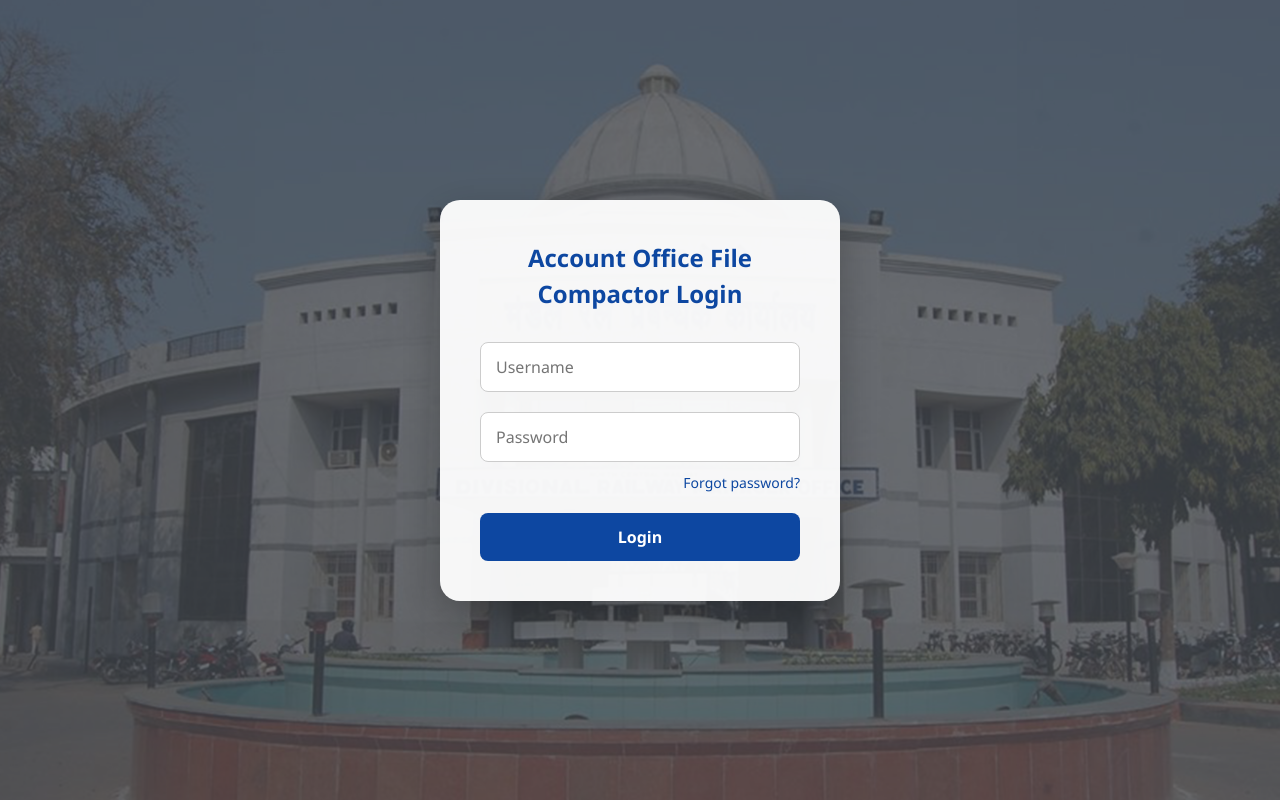
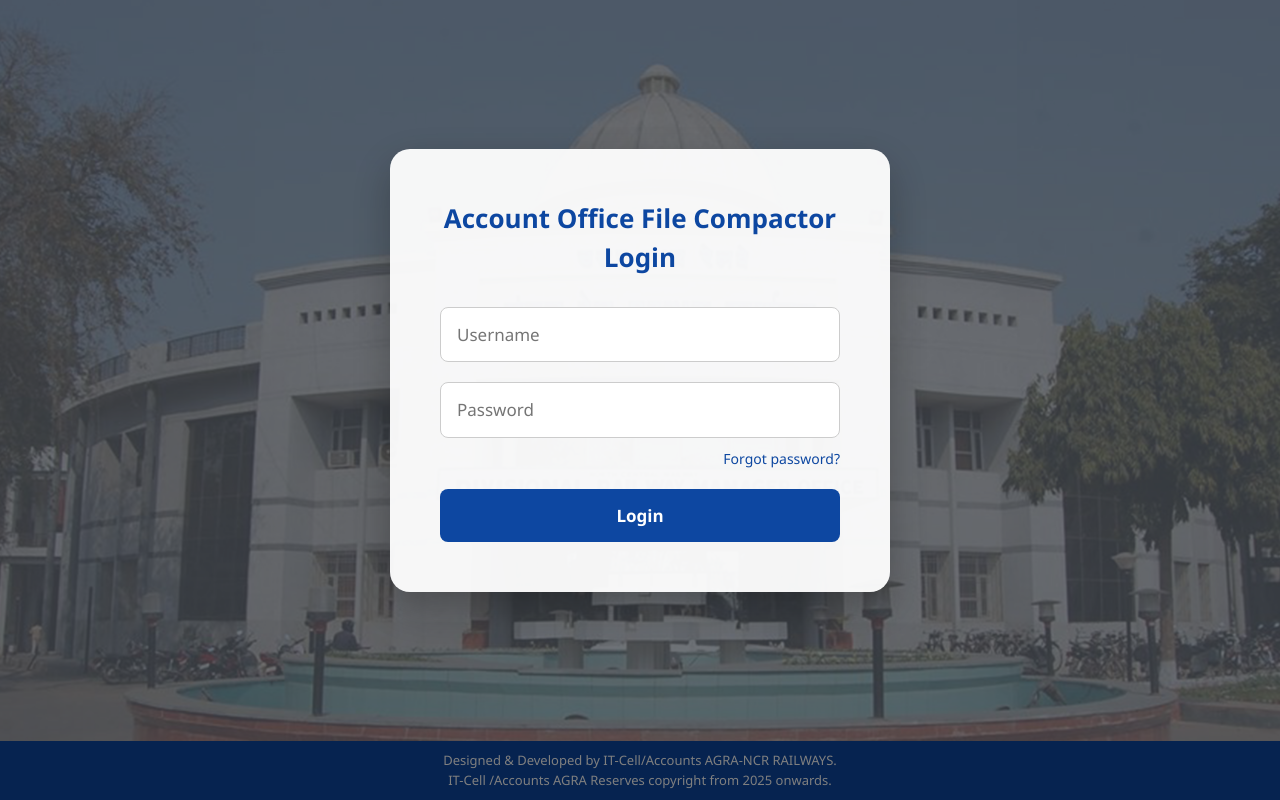
Before and after one commit to Alisha-sagar/Railway_FileManagment, a Flask app: page /login in a window 1280 px wide. Run offline with Flask 3, Linux system fonts and the light colour scheme.

Commit message:
Update login.html

```diff
--- a/templates/login.html
+++ b/templates/login.html
@@ -6,13 +6,16 @@
   <meta name="viewport" content="width=device-width, initial-scale=1.0" />
   <link href="https://cdn.jsdelivr.net/npm/bootstrap@5.3.1/dist/css/bootstrap.min.css" rel="stylesheet" />
   <style>
+    html, body {
+      margin: 0;
+      padding: 0;
+      height: 100%;
+      font-family: 'Segoe UI', sans-serif;
+    }
+
     body {
-      margin: 0;
-      font-family: 'Segoe UI', sans-serif;
-      height: 100vh;
       display: flex;
-      align-items: center;
-      justify-content: center;
+      flex-direction: column;
       background: url("{{ url_for('static', filename='main.png') }}") no-repeat center center fixed;
       background-size: cover;
       position: relative;
@@ -27,20 +30,28 @@
       z-index: 0;
     }
 
+    main {
+      flex: 1 0 auto;
+      display: flex;
+      justify-content: center;
+      align-items: center;
+      position: relative;
+      z-index: 1;
+      padding: 40px 20px;
+    }
+
     #container {
       background: rgba(255, 255, 255, 0.95);
-      width: 400px;
+      width: 500px;
       max-width: 95%;
       border-radius: 20px;
       box-shadow: 0 15px 40px rgba(0, 0, 0, 0.25);
-      padding: 40px;
-      z-index: 5;
-      position: relative;
+      padding: 50px;
     }
 
     .app-title {
       text-align: center;
-      font-size: 24px;
+      font-size: 26px;
       font-weight: bold;
       color: #0D47A1;
       margin-bottom: 30px;
@@ -48,11 +59,11 @@
 
     form input {
       width: 100%;
-      padding: 12px 15px;
+      padding: 14px 16px;
       margin-bottom: 20px;
       border: 1px solid #ccc;
       border-radius: 8px;
-      font-size: 16px;
+      font-size: 17px;
     }
 
     form input:focus {
@@ -66,9 +77,9 @@
       background: #0D47A1;
       border: none;
       color: white;
-      padding: 12px;
+      padding: 14px;
       border-radius: 8px;
-      font-size: 16px;
+      font-size: 17px;
       font-weight: bold;
     }
 
@@ -91,9 +102,19 @@
       padding: 10px;
       margin-bottom: 15px;
     }
+
+    footer {
+      flex-shrink: 0;
+      background-color: #0D47A1;
+      color: white;
+      text-align: center;
+      padding: 10px;
+      font-size: 13px;
+    }
   </style>
 </head>
 <body>
+  <main>
     <div id="container">
       <!-- Title -->
       <div class="app-title">Account Office File Compactor Login</div>
@@ -115,6 +136,7 @@
         <button type="submit">Login</button>
       </form>
     </div>
+  </main>
 
   <!-- Forgot Password Modal -->
   <div class="modal fade" id="forgotModal" tabindex="-1" aria-labelledby="forgotModalLabel" aria-hidden="true">
@@ -137,6 +159,12 @@
     </div>
   </div>
 
+  <!-- Footer -->
+  <footer>
+    Designed &amp; Developed by IT-Cell/Accounts AGRA-NCR RAILWAYS.<br>
+    IT-Cell /Accounts AGRA Reserves copyright from 2025 onwards.
+  </footer>
+
   <!-- Bootstrap JS -->
   <script src="https://cdn.jsdelivr.net/npm/bootstrap@5.3.1/dist/js/bootstrap.bundle.min.js"></script>
 </body>
```
Lines whose indentation alone changed are shown as unchanged.
